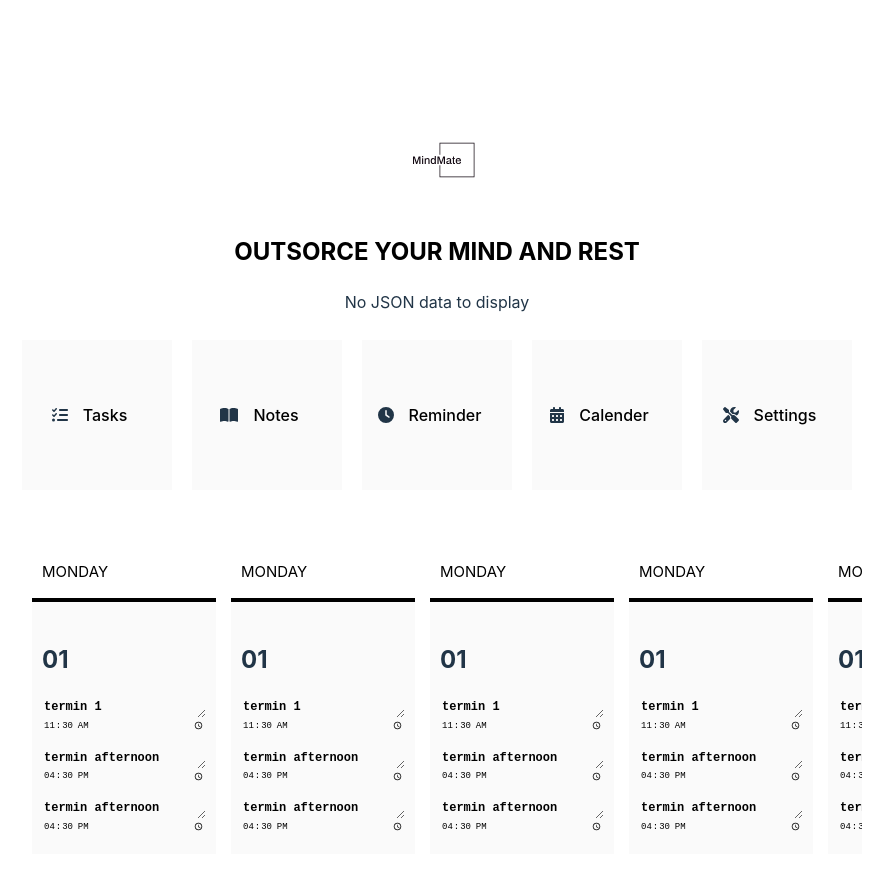
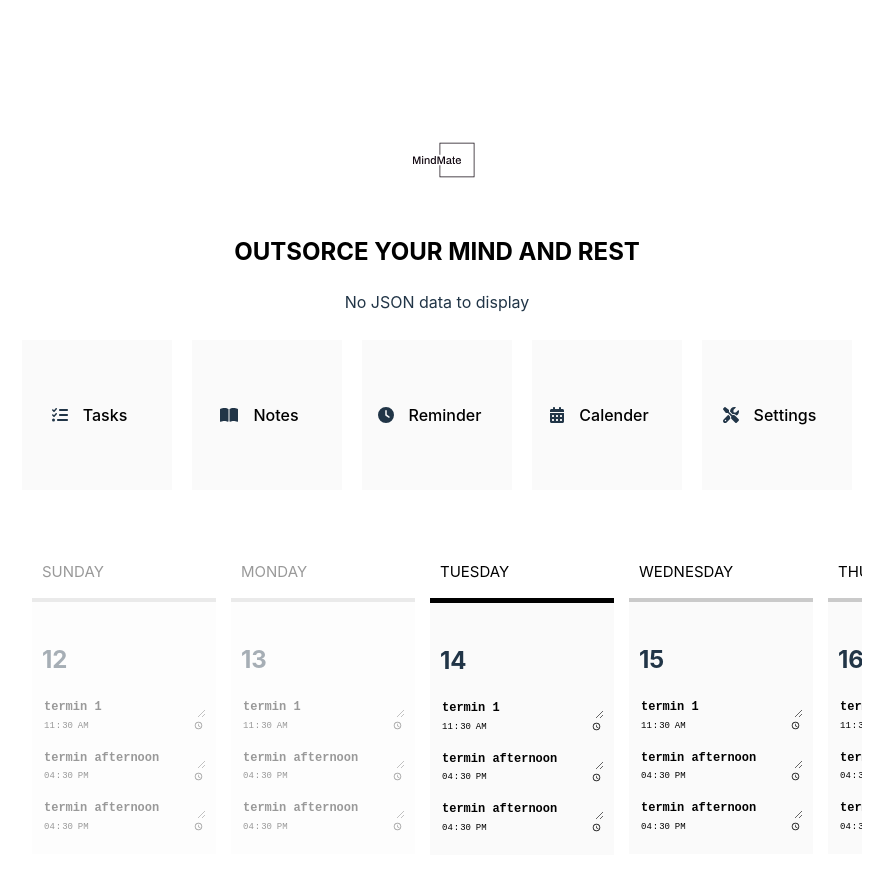
Before and after one commit to Paulalbo/MindMate, a React (Vite) app: page /calender in a window 1280 px wide. Shown: the top 870 px of the page, without its empty margins (210-1103 px from the left). Built offline with nearby package versions, Linux system fonts and the light colour scheme.

Commit message:
Check day status and add styling

```diff
--- a/src/component/Calender/CalenderEvent.tsx
+++ b/src/component/Calender/CalenderEvent.tsx
@@ -1,13 +1,25 @@
 import "./style.css";
 
-const CalenderDay = () => {
+interface CalenderDayProps {
+  date: string;
+  today: string;
+}
+
+const CalenderDay: React.FC<CalenderDayProps> = ({ date, today }) => {
+  const dayFull = new Date(date).toLocaleDateString("en-US", {
+    weekday: "long",
+  });
+  const dayNum = new Date(date).toLocaleDateString("en-US", {
+    day: "numeric",
+  });
+
   return (
-    <div className="calender__day">
+    <div className={`calender__day  calender__day--` + today}>
       <div className="calender__top">
-        <p className="calender__name">Monday</p>
+        <p className="calender__name">{dayFull}</p>
       </div>
       <div className="calender__inner-container">
-        <h2 className="calender__title">01</h2>
+        <h2 className="calender__title">{dayNum}</h2>
         <div className="calender__events">
           <div className="calender__event">
             <textarea value="termin 1"></textarea>
--- a/src/component/Calender/style.css
+++ b/src/component/Calender/style.css
@@ -6,6 +6,14 @@
   max-width: 850px;
   padding: 30px 20px;
   gap: 15px;
+}
+
+.calender__day--today .calender__inner-container {
+  border-top: 5px solid #000;
+}
+
+.calender__day--past {
+  opacity: .4;
 }
 
 .calender__top {
@@ -21,7 +29,7 @@
 
 .calender__inner-container {
   background: #fafafa;
-  border-top: 4px solid #000;
+  border-top: 4px solid #00000031;
   padding: 20px 10px;
 }
 
--- a/src/component/Calender/style.sass
+++ b/src/component/Calender/style.sass
@@ -4,6 +4,12 @@
     max-width: 850px
     padding: 30px 20px
     gap: 15px
+    &__day
+        &--today
+            .calender__inner-container
+                border-top: 5px solid #000
+        &--past
+            opacity: .4
     &__top
         padding: 0 10px
     &__name
@@ -13,7 +19,7 @@
         text-transform: uppercase
     &__inner-container
         background: #fafafa
-        border-top: 4px solid #000
+        border-top: 4px solid #00000031
         padding: 20px 10px
     &__title
         text-align: left
--- a/src/pages/calender.tsx
+++ b/src/pages/calender.tsx
@@ -1,15 +1,35 @@
 import CalenderDay from "../component/Calender/CalenderEvent";
 
 const Calender = () => {
+  const currentDate = new Date();
+  const currentDateFormated = currentDate.toISOString().slice(0, 10);
+
+  const generateDateArray = () => {
+    const dateArray = [];
+    for (let i = -2; i <= 7; i++) {
+      const date = new Date();
+      date.setDate(currentDate.getDate() + i);
+      dateArray.push(date.toISOString().slice(0, 10)); // Format as "YYYY-MM-DD"
+    }
+    return dateArray;
+  };
+  const dayStatus = (day: string | number) => {
+    if (day == currentDateFormated) {
+      return "today";
+    } else if (day < currentDateFormated) {
+      return "past";
+    } else {
+      return "upcoming";
+    }
+  };
+
+  const dateArray = generateDateArray();
+
   return (
     <div className="calender">
-      <CalenderDay />
-      <CalenderDay />
-      <CalenderDay />
-      <CalenderDay />
-      <CalenderDay />
-      <CalenderDay />
-      <CalenderDay />
+      {dateArray.map((date, index) => (
+        <CalenderDay key={index} date={date} today={dayStatus(date)} />
+      ))}
     </div>
   );
 };
```
Also changed, not shown: 1 other file (tests, documents, lock files or other folders).
